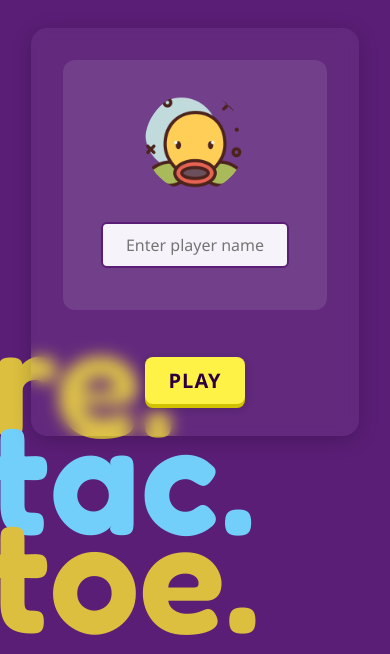
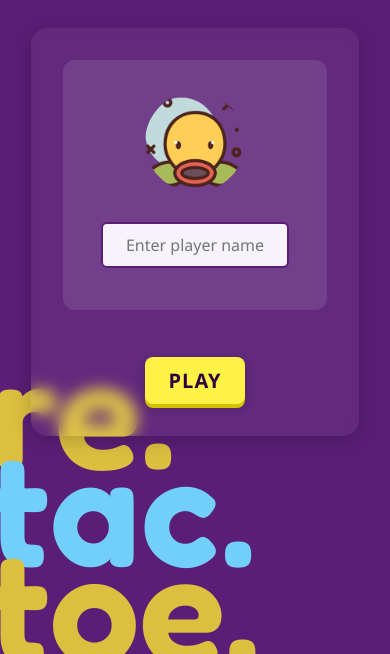
Before and after one commit to thilakadepu/re-tac-toe, a React (Vite) app in the folder Front-End/Re-Tac-Toe/: page / in a window 390 px wide. Shown: the part 190-844 px from the top of the page. Built offline with nearby package versions, Linux system fonts and the light colour scheme; no server answers.

Commit message:
Added Responsiveness for mobile screens

```diff
--- a/Front-End/Re-Tac-Toe/src/components/Background/Background.css
+++ b/Front-End/Re-Tac-Toe/src/components/Background/Background.css
@@ -1,6 +1,20 @@
+html, body, #root {
+  height: 100vh;
+  width: 100vw;
+  margin: 0;
+  padding: 0;
+  overflow: hidden;
+  position: fixed;
+}
+
+body {
+  background-color: #5A1E76;
+}
+
 * {
   margin: 0;
   font-family: 'Fredoka', sans-serif;
+  /* box-sizing: border-box; */
 }
 
 section.re-tac-toe-bg {
@@ -16,7 +30,7 @@ section.re-tac-toe-bg {
   justify-content: flex-end;
   align-items: flex-start;
   padding-bottom: 2rem;
-  box-sizing: border-box;
+  /* box-sizing: border-box; */
 }
 
 section.re-tac-toe-bg > span {
--- a/Front-End/Re-Tac-Toe/src/components/Choice/Choice.css
+++ b/Front-End/Re-Tac-Toe/src/components/Choice/Choice.css
@@ -27,6 +27,7 @@
 
 .button-container {
     display: flex;
+    flex-direction: row;
     align-items: center;
     gap: 2rem;
 }
@@ -85,3 +86,21 @@ button.choice-btn.O:hover {
     transform: translateY(-5px);
     box-shadow: 0 0 30px rgba(114, 207, 249, 0.6);
 }
+
+@media (max-width: 650px) {
+    .choice-app-container{
+        padding: 1rem;
+        box-sizing: border-box;
+    }
+
+    .choice-card {
+        width: 90%;
+        max-width: 420px;
+        padding: 2rem 1.5rem;
+    }
+
+    .choice-card h1 {
+        font-size: 1.6rem;
+        text-align: center;
+    }
+}
--- a/Front-End/Re-Tac-Toe/src/components/GameBoard/GameBoard.css
+++ b/Front-End/Re-Tac-Toe/src/components/GameBoard/GameBoard.css
@@ -3,12 +3,13 @@
   justify-content: center;
   align-items: center;
   font-family: 'Fredoka', sans-serif;
-  backdrop-filter: blur(8px);
+  /* backdrop-filter: blur(8px); */
   min-height: 100vh;
 }
 
 .tic-tac-toe-container {
   box-sizing: border-box;
+  backdrop-filter: blur(8px);
   padding: 34px;
   width: 400px;
   border-radius: 20px;
--- a/Front-End/Re-Tac-Toe/src/components/PlayerRegistration/PlayerRegistration.css
+++ b/Front-End/Re-Tac-Toe/src/components/PlayerRegistration/PlayerRegistration.css
@@ -47,7 +47,18 @@ main {
 
 .player-cards {
   display: flex;
+  flex-direction: row;
   gap: 1.5rem;
   justify-content: center;
   align-items: center;
 }
+
+@media (max-width: 650px) {
+  .player-cards {
+    flex-direction: column;
+  }
+  /*
+  .registration-form {
+    padding: 2rem 1rem;
+  } */
+}
```
